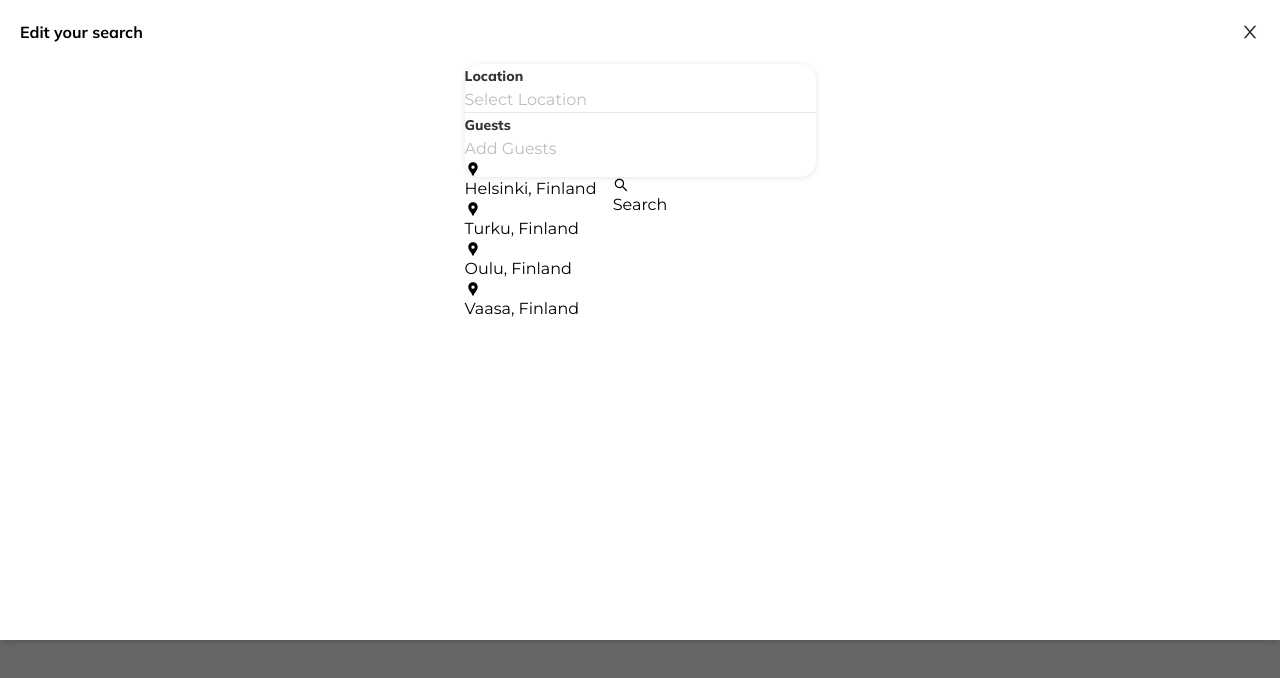
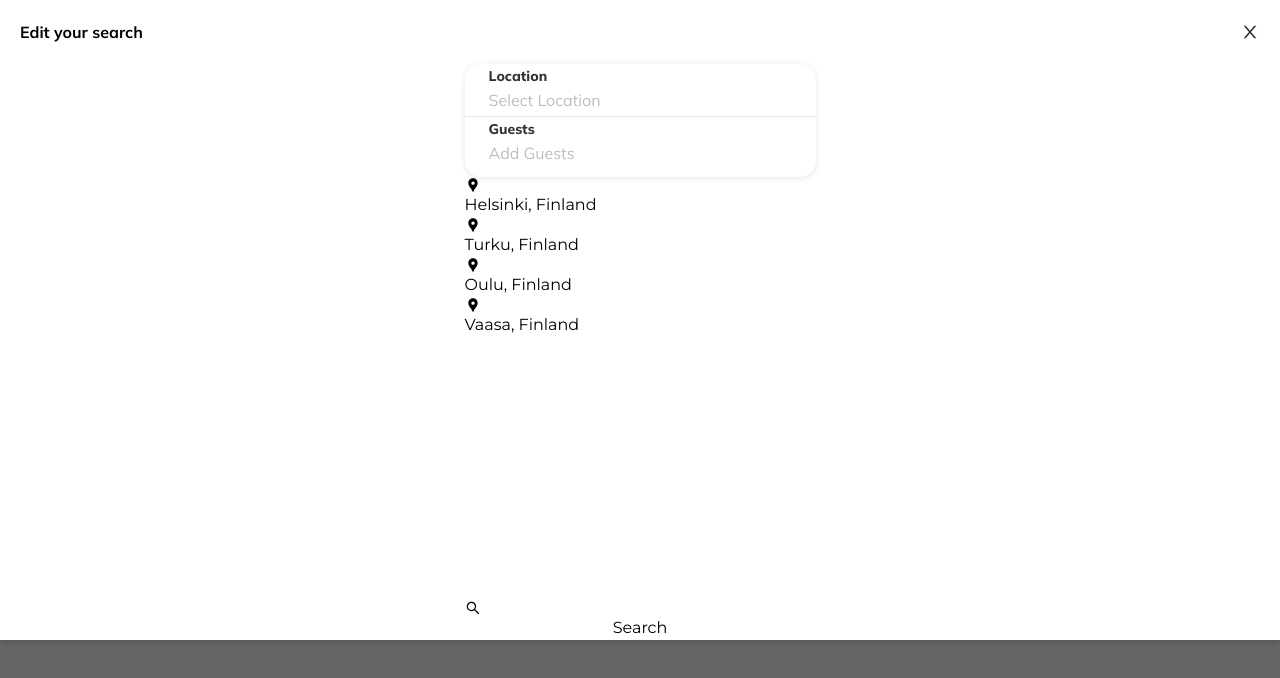
Before and after one commit to ronaldlamdev/windbnb, a React (Vite) app: page / in a window 1280 px wide. Shown: the top 678 px of the page. Built offline with nearby package versions, Linux system fonts and the light colour scheme.

Commit message:
styled search menu and added close function to search menu

```diff
--- a/src/components/Header.jsx
+++ b/src/components/Header.jsx
@@ -25,27 +25,31 @@ const Header = () => {
       </div>
 
       {/* Search menu background */}
-      <div className='absolute bottom-0 left-0 w-full h-[20vh] bg-black/60'></div>
+      <div className={menu ? 'absolute hidden bottom-0 left-0 w-full h-[20vh] bg-black/60' : 'absolute bottom-0 left-0 w-full h-[20vh] bg-black/60'}></div>
 
       {/* Search menu */}
       <div className='absolute top-0 left-0 w-full h-[80vh] bg-white shadow-md'>
-        <div className='flex flex-col items-center'>
+        <div className='flex flex-col items-center h-full'>
 
           {/* Heading and close icon */}
           <div className='flex w-full justify-between items-center p-5'>
             <h1 className='font-["Mulish"] font-bold'>Edit your search</h1>
-            <AiOutlineClose className='text-[#333333] text-xl' />
+            <AiOutlineClose onClick={handleMenu} className='text-[#333333] text-xl' />
           </div>
+
+          <div className='flex flex-col h-full justify-between'>
+            <div className='flex flex-col'>
 
               {/* Inputs */}
               <div className='shadow-[0px_1px_6px_0px_rgba(0,0,0,.1)] rounded-2xl w-[351px] h-[113px]'>
-            <div className='border-b-[1px] w-full'>
-              <span className='font-["Mulish"] text-sm pt-3 text-[#333333] font-extrabold'>Location</span>
-              <div className='text-[#BDBDBD]'>Select Location</div>
+                <div className='border-b-[1px]'>
+                  <span className='font-["Mulish"] pl-6 text-sm text-[#333333] font-extrabold'>Location</span>
+                  <div className='text-[#BDBDBD] font-["Mulish"] pl-6 pb-1'>Select Location</div>
                 </div>
-            <div>
-              <span className='font-["Mulish"] text-sm pt-3 text-[#333333] font-extrabold'>Guests</span>
-              <div className='text-[#BDBDBD]'>Add Guests</div>
+                <div className=''>
+                  <span className='font-["Mulish"] text-sm pl-6 pt-3 text-[#333333] font-extrabold'>Guests</span>
+                  <div className='text-[#BDBDBD] font-["Mulish"] pl-6'>Add Guests</div>
+                </div>
               </div>
 
               {/* Locations */}
@@ -67,6 +71,7 @@ const Header = () => {
 
             {/* Search button */}
             <button><AiOutlineSearch /> Search</button>
+          </div>
 
         </div>
       </div>
```
Lines whose indentation alone changed are shown as unchanged.
